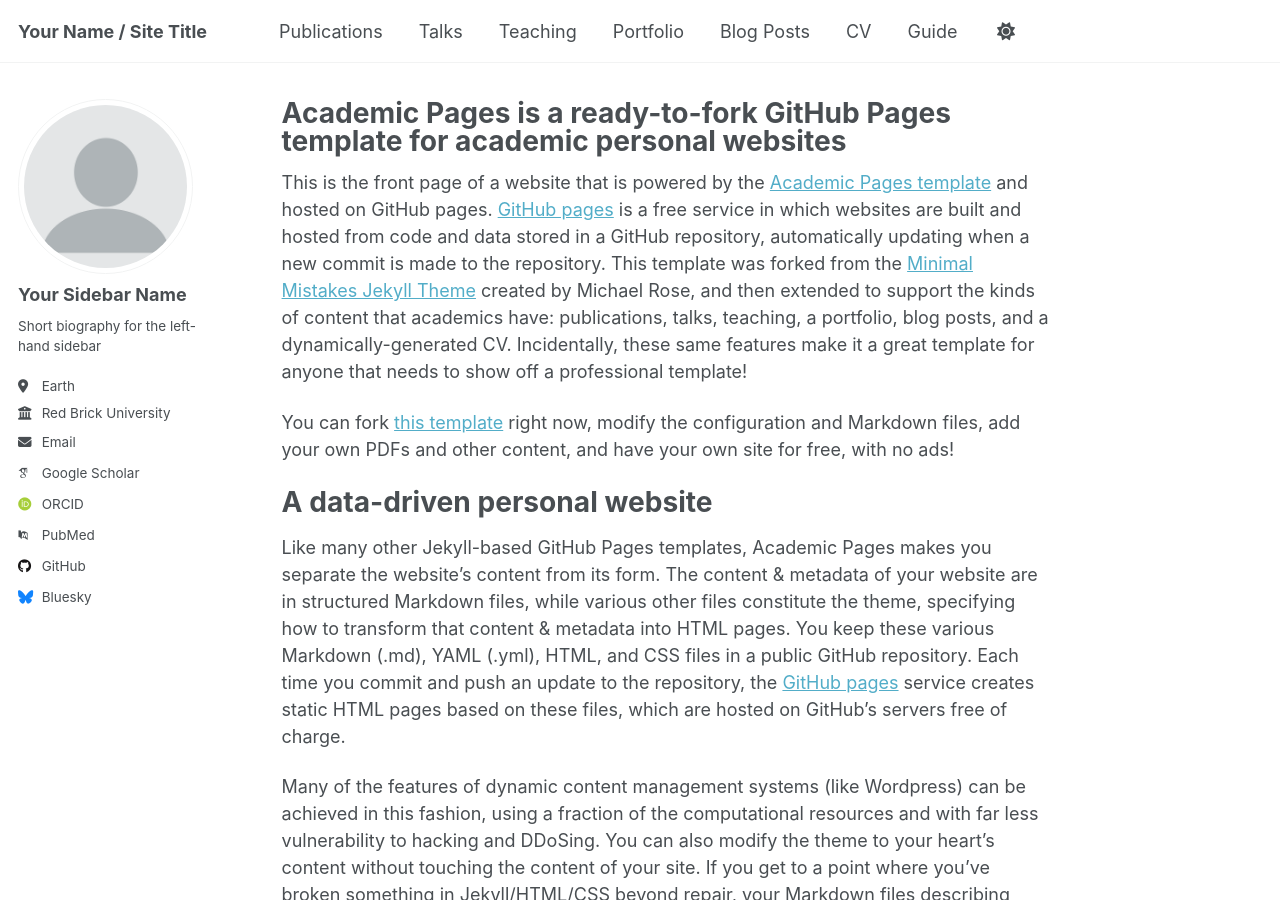
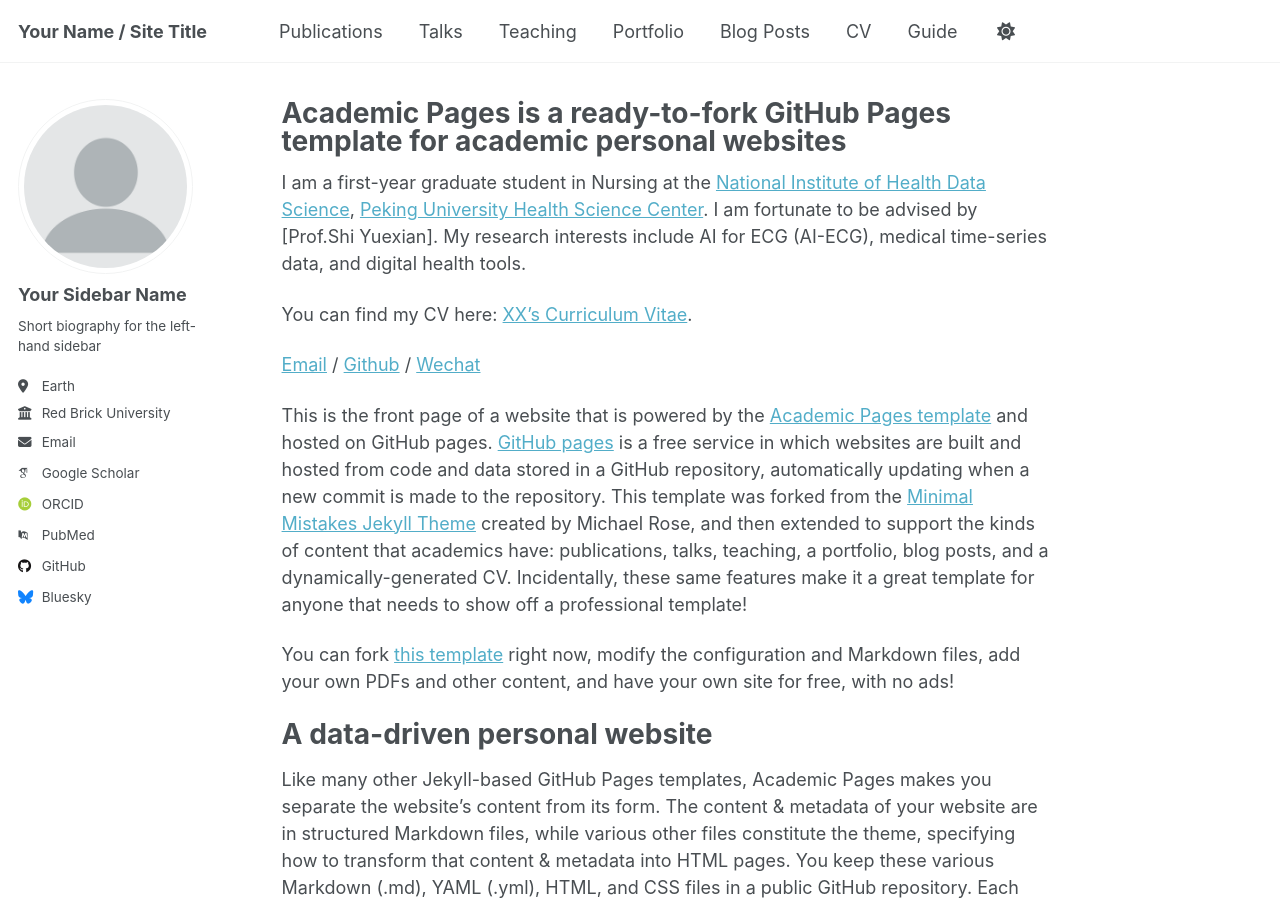
Before and after one commit to LiuYuqing-2025/LiuYuqing-2025.github.io, a Jekyll site: the page built from _pages/about.md, in a window 1280 px wide and 900 px high. Built offline with Jekyll 4.4.1, drawn with Linux system fonts in a browser that asks for light colours; some web fonts are replaced; a script that is not in the unit is left out.

Commit message:
Update about page with personal and research details
Added personal information, research interests, and contact links.

```diff
--- a/_pages/about.md
+++ b/_pages/about.md
@@ -6,6 +6,13 @@ redirect_from:
   - /about/
   - /about.html
 ---
+
+I am a first-year graduate student in Nursing at the [National Institute of Health Data Science](https://www.nihds.pku.edu.cn/), [Peking University Health Science Center](https://yjsy.bjmu.edu.cn). I am fortunate to be advised by [Prof.Shi Yuexian]. My research interests include AI for ECG (AI-ECG), medical time-series data, and digital health tools.
+
+You can find my CV here: [XX's Curriculum Vitae](../assets/Curriculum_Vitae.pdf).
+
+[Email](mailto:xxx@stu.pku.edu.cn) / [Github](https://github.com/xxx) / [Wechat](../images/wechat.jpg)
+
 
 This is the front page of a website that is powered by the [Academic Pages template](https://github.com/academicpages/academicpages.github.io) and hosted on GitHub pages. [GitHub pages](https://pages.github.com) is a free service in which websites are built and hosted from code and data stored in a GitHub repository, automatically updating when a new commit is made to the repository. This template was forked from the [Minimal Mistakes Jekyll Theme](https://mmistakes.github.io/minimal-mistakes/) created by Michael Rose, and then extended to support the kinds of content that academics have: publications, talks, teaching, a portfolio, blog posts, and a dynamically-generated CV. Incidentally, these same features make it a great template for anyone that needs to show off a professional template!
 
```
